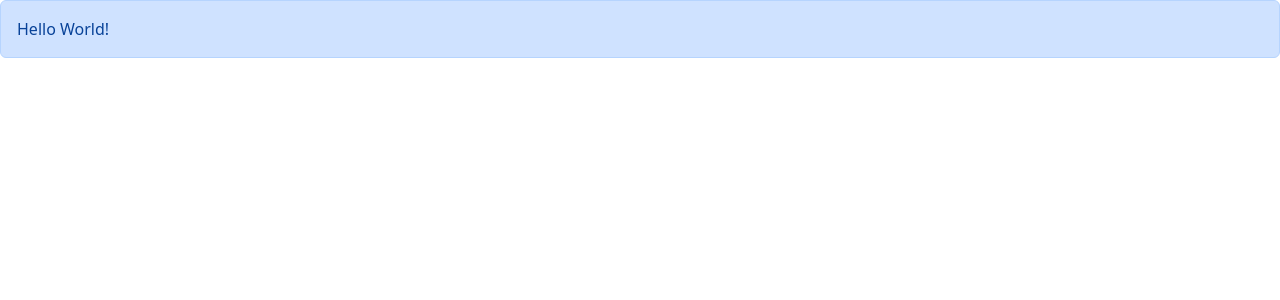
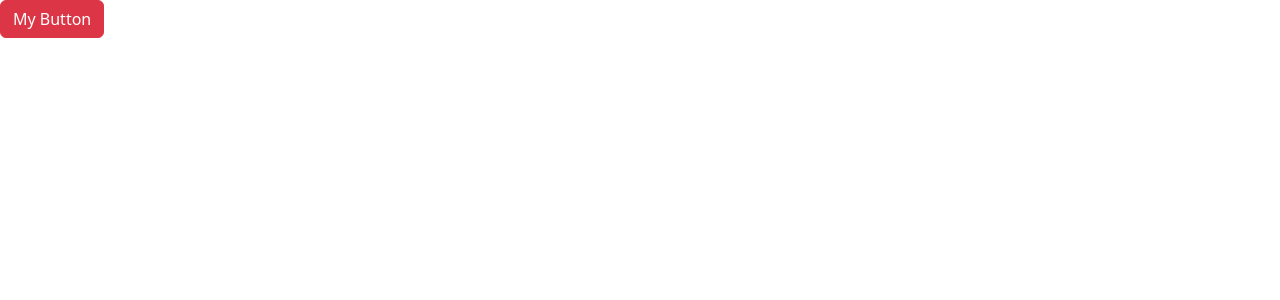
Before and after one commit to SushyamNagallapati/react-app, a React (Vite) app: page / in a window 1280 px wide. Shown: the top 300 px of the page. Built offline with nearby package versions, Linux system fonts and the light colour scheme.

Commit message:
Exercise 1: Button

```diff
--- a/src/App.tsx
+++ b/src/App.tsx
@@ -1,11 +1,11 @@
-import Alert from "./components/Alert";
+import Button from "./components/Button";
 
 function App() {
   return (
     <div>
-      <Alert>
-        Hello <span>World!</span>
-      </Alert>
+      <Button color="danger" onClick={() => console.log("Button Clicked!")}>
+        My Button
+      </Button>
     </div>
   );
 }
--- /dev/null
+++ b/src/components/Button.tsx
@@ -0,0 +1,27 @@
+// Exercise Button
+
+import React, { ReactNode } from "react";
+
+interface Props {
+  children: ReactNode;
+  color?:
+    | "primary"
+    | "secodary"
+    | "success"
+    | "danger"
+    | "warning"
+    | "info"
+    | "light"
+    | "dark"; // To make a property optional, we need to add a question mark "?"
+  onClick: () => void;
+}
+
+const Button = ({ children, onClick, color = "warning" }: Props) => {
+  return (
+    <button className={"btn btn-" + color} onClick={onClick}>
+      {children}
+    </button>
+  );
+};
+
+export default Button;
```
